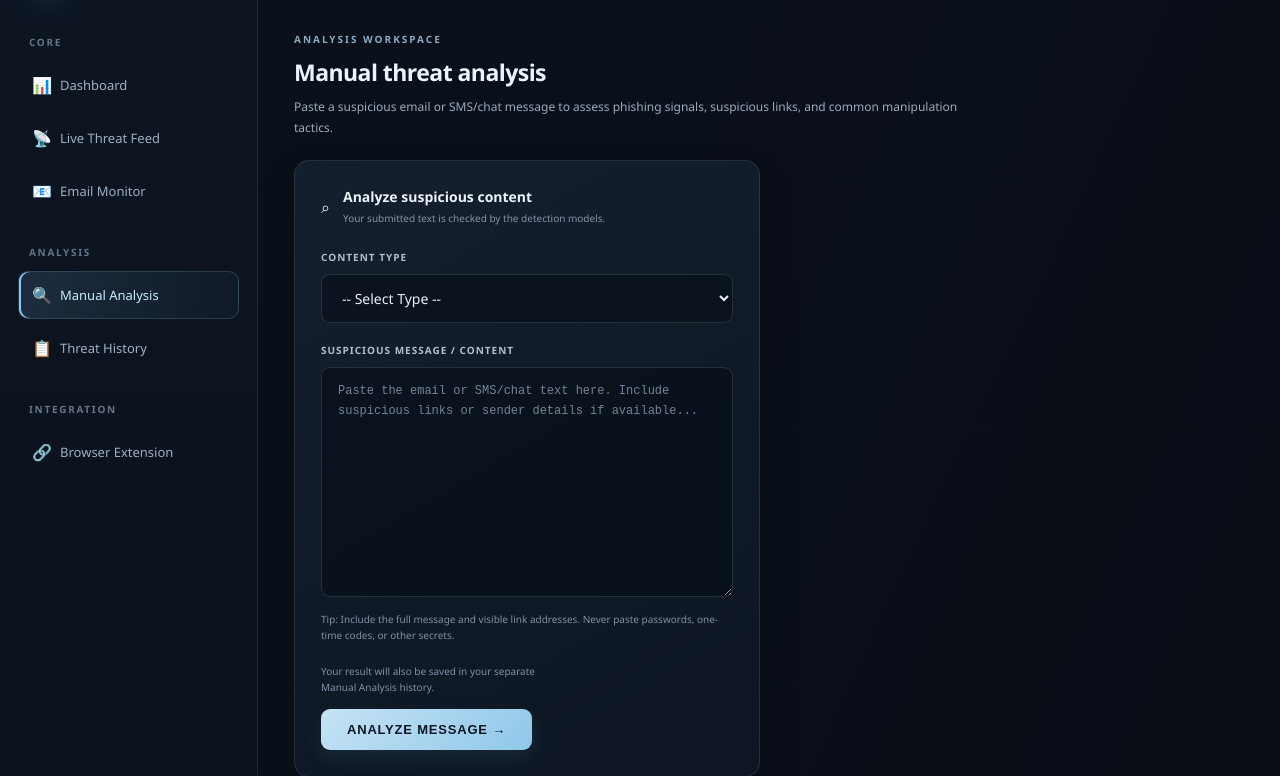
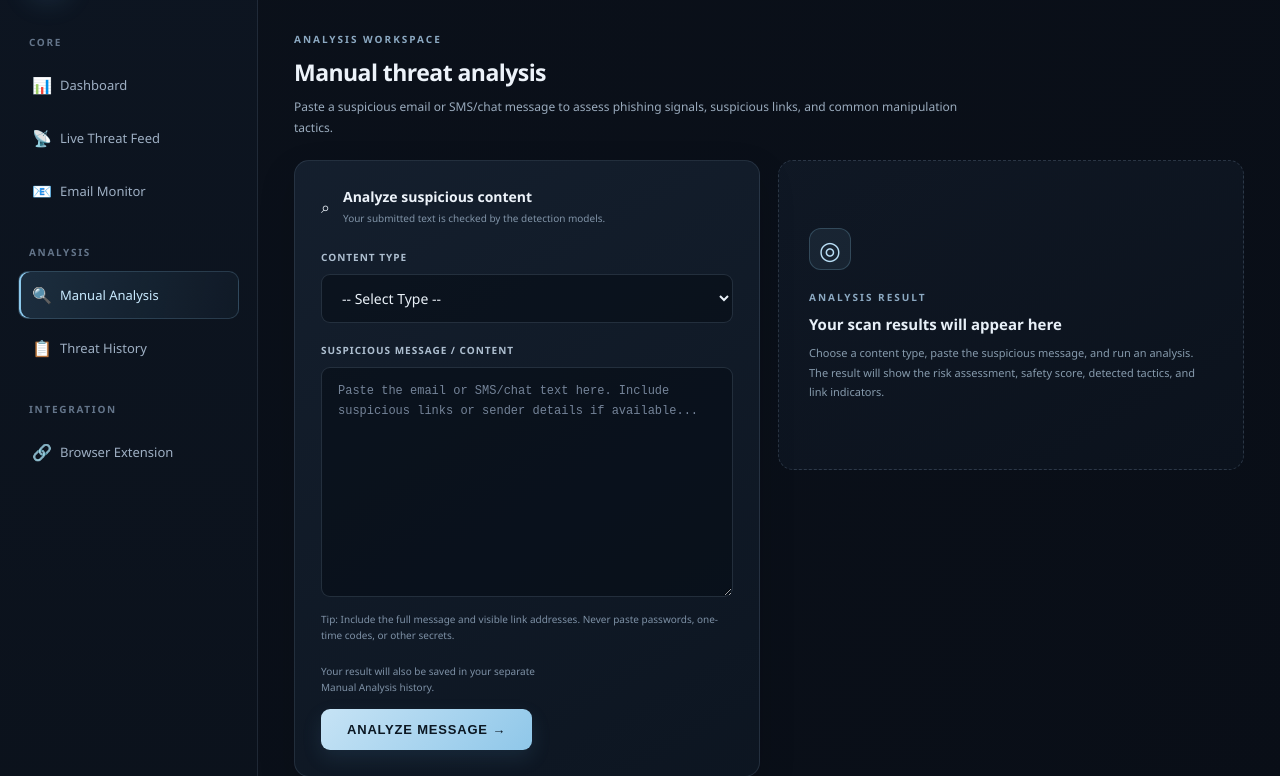
Before and after one commit to syedamahvish03/cyberShieldai, a Django app: page / in a window 1280 px wide, after a click that opens the changed part. Shown: the part 78-854 px from the top of the page. Run offline with Django 5.2, Linux system fonts and the light colour scheme; the visitor is signed in with stand-in values (Sample User, id 1); data that the repository does not hold is empty; parts of the project's set-up code (start-up, migrations or seed data) failed here and were passed over.

Commit message:
Add manual analysis empty state

```diff
--- a/backend/analyzer/templates/index.html
+++ b/backend/analyzer/templates/index.html
@@ -2315,6 +2315,12 @@ input,select,textarea {
 @media(max-width:768px){.dashboard-intro{align-items:flex-start;flex-direction:column;padding:23px 20px;gap:20px}.dashboard-intro-actions{width:100%}.dashboard-action{flex:1}.dashboard-section-heading{align-items:flex-start}.dashboard-grid{gap:10px}.dashboard-grid .stat-card{min-height:137px;padding:16px 14px}.dashboard-grid .stat-value{font-size:25px}#threat-history .history-header{align-items:flex-start;flex-direction:column}#threat-history .history-actions{width:100%}#threat-history .history-search{flex:1;min-width:150px}#threat-history .history-actions form,#threat-history .history-actions form button{width:100%}#threat-history .history-details .details-grid{grid-template-columns:repeat(2,minmax(0,1fr))}.manual-submit-row{align-items:stretch}.manual-submit-row .button{width:100%}}
 @media(max-width:480px){.dashboard-grid{grid-template-columns:repeat(2,minmax(0,1fr))}.dashboard-grid .stat-label{font-size:9px}.dashboard-grid .stat-value{font-size:22px}.dashboard-intro-actions{flex-direction:column}.dashboard-action{width:100%}#manual-analysis .form-section,#manual-analysis .analysis-result,#email-monitor .form-section,#email-monitor .email-info-card{padding:19px}.gmail-dashboard-metrics{gap:5px}.gmail-dashboard-metrics>div{padding:8px 5px}.gmail-dashboard-metrics strong{font-size:16px}}
 
+
+.analysis-placeholder{min-height:310px;display:flex;flex-direction:column;align-items:flex-start;justify-content:center;padding:30px;border:1px dashed rgba(164,190,220,.2);border-radius:15px;background:linear-gradient(150deg,rgba(21,32,47,.55),rgba(13,22,34,.55))}
+.analysis-placeholder-icon{display:flex;align-items:center;justify-content:center;width:42px;height:42px;margin-bottom:20px;border:1px solid rgba(155,220,255,.2);border-radius:12px;background:rgba(155,220,255,.07);color:#b9def5;font-size:25px}
+.analysis-placeholder h3{color:#e8f0f8;font-size:15px;font-weight:650}
+.analysis-placeholder>p:last-child{max-width:390px;margin-top:9px;color:#879bad;font-size:11px;line-height:1.8}
+
 </style>
 </head>
 
@@ -3360,6 +3366,13 @@ input,select,textarea {
                         </div>
                         {% endif %}
                     </div>
+                    {% else %}
+                    <div class="analysis-placeholder">
+                        <div class="analysis-placeholder-icon" aria-hidden="true">◎</div>
+                        <p class="dashboard-eyebrow">ANALYSIS RESULT</p>
+                        <h3>Your scan results will appear here</h3>
+                        <p>Choose a content type, paste the suspicious message, and run an analysis. The result will show the risk assessment, safety score, detected tactics, and link indicators.</p>
+                    </div>
                     {% endif %}
                     </div>
                 </section>
@@ -3372,7 +3385,7 @@ input,select,textarea {
         <div>
             <p class="dashboard-eyebrow">YOUR PRIVATE RECORDS</p>
             <h2 class="history-title">Threat history</h2>
-            <p class="history-subtitle">Showing {{ history_items|length }} detected threat records. Manual analysis history remains separate from Gmail's automatic 30-day retention.</p>
+            <p class="history-subtitle">Showing {{ history_items|length }} detected threat records. Gmail records expire after 30 days; manual-analysis records follow their separate retention policy.</p>
         </div>
 
         <div class="history-actions">
```
